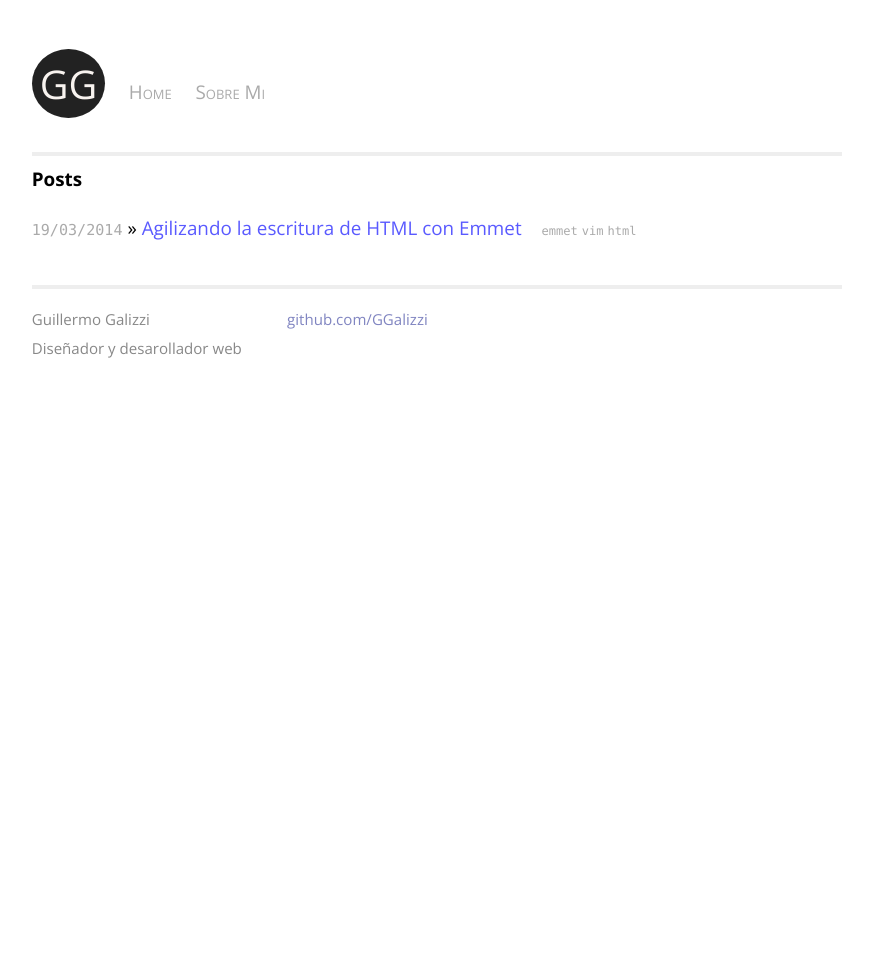
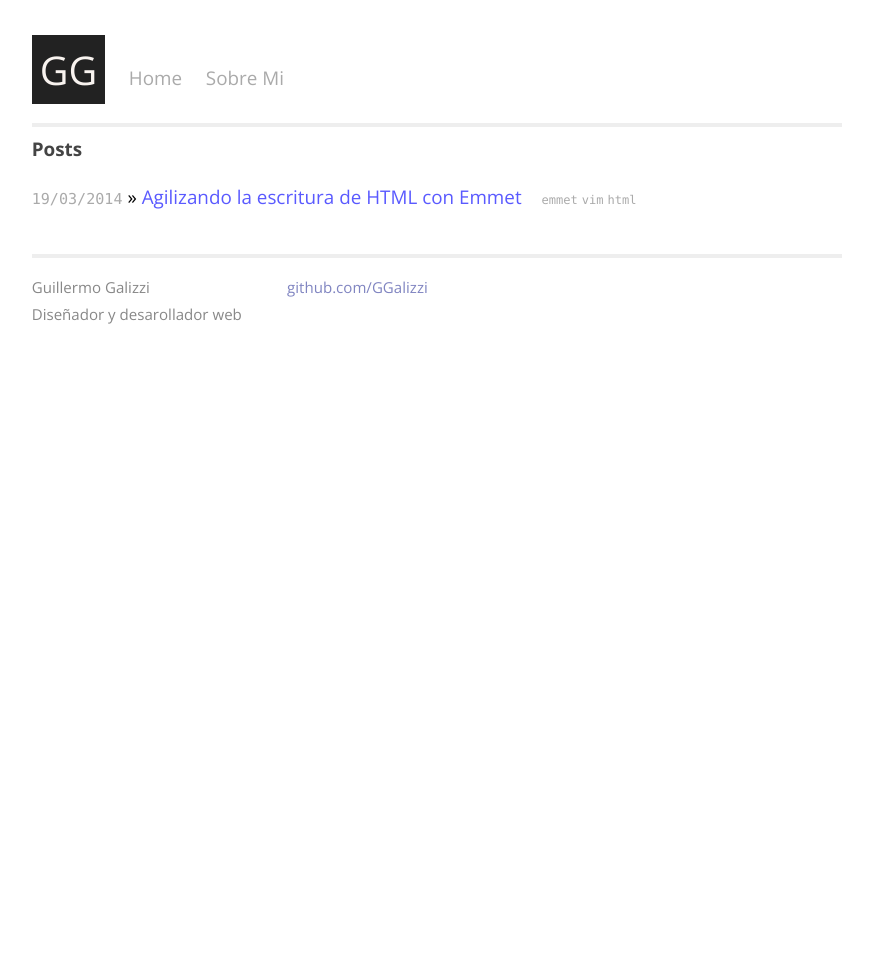
Before and after one commit to GGalizzi/ggalizzi.github.io_old, a Jekyll site: the page built from index.html, in a window 1280 px wide. Shown: the whole page, without its empty margins (203-1076 px from the left). Built offline with Jekyll 4.4.1, drawn with Linux system fonts in a browser that asks for light colours; Markdown is read by kramdown in place of the engine named in the settings.

Commit message:
white-space manage, typography

```diff
--- a/_posts/2014-03-19-Emmet.vim.markdown
+++ b/_posts/2014-03-19-Emmet.vim.markdown
@@ -5,9 +5,9 @@
 categories: emmet vim html
 ---
 
+Escribir HTML puede ser algo extremadamente rápido si usas [Emmet](http://emmet.io), un plugin para varios editores de textos y IDEs, como Sublime Text, Eclipse, TextMate, Brackets, NetBeans, Notepad++, VIM, y muchos otros.
+
 <script type="text/javascript" src="https://asciinema.org/a/8289.js" id="asciicast-8289" async></script>
-
-Escribir HTML puede ser algo extremadamente rápido si usas [Emmet](http://emmet.io), un plugin para varios editores de textos y IDEs, como Sublime Text, Eclipse, TextMate, Brackets, NetBeans, Notepad++, VIM, y muchos otros.
 
 La [documentación de emmet](http://docs.emmet.io/) es muy completa y altamente recomendada de leer.
 
--- a/css/main.css
+++ b/css/main.css
@@ -4,7 +4,7 @@
 /*
 /*****************************************************************************/
 
-/* Global Reset */
+/* Base elements style && Global Reset */
 * {
   margin: 0;
   padding: 0;
@@ -23,13 +23,22 @@
 }
 
 h1, h2, h3, h4, h5, h6 {
-  font-size: 100%; }
+  font-size: 100%;
+  color: #444;
+}
 
 h1 { margin-bottom: 1em; }
-p { margin: 1.1em 0; color: #888;}
+
+h3 { font-size: 1.2em; }
+
+p {
+  margin: 1.1em 0;
+  color: #888;
+}
 
 a {
-  color: #5A5AFF; text-decoration: none;
+  color: #5A5AFF;
+  text-decoration: none;
   transition: all 0.5s ease;
 }
 
@@ -80,7 +89,7 @@
   max-width: 36em;
   padding: 0 1em;
   margin: 2em auto;
-  line-height: 1.5em;
+ line-height: 1.4em;
 }
 
 @media all and (min-width: 780px) {
@@ -110,21 +119,24 @@
   border-bottom: 4px solid #eee;
   margin-bottom: 0.5em;
 }
+
 .header a {
   font-weight: normal;
   text-decoration: none;
 }
 
+.header:hover .extra {
+  color: #222;
+}
+
 .logo {
   display: inline-block;
   font-size: 210%;
-  line-height: 1.4em;
 }
 
 .logo a {
   color: #F8F3EF;
   background-color: #222;
-  border-radius: 100%;
   padding: .2em;
 }
 
@@ -140,7 +152,6 @@
   line-height: 1.4em;
   text-transform: uppercase;
   display: inline-block;
-  margin-bottom: 2em;
   font-weight: normal;
 }
 
@@ -149,14 +160,13 @@
 }
 
 .title a:hover {
-  color: #000;
+  color: #222;
 }
 
 .header a.extra {
   color: #aaa;
   margin-left: 1em;
   font-size: 100%;
-  font-variant: small-caps;
 }
 
 .header a.extra:hover {
@@ -204,8 +214,14 @@
 .post pre {
   border: 1px solid #444;
   background-color: #222;
-  padding: 0 .4em;
+  padding: .4em;
   color: #fff;
+  line-height: 1em;
+}
+
+.post > p:first-of-type {
+  font-size: 1.25em;
+  line-height: 1.35em;
 }
 
 .post ul, .post ol {
@@ -214,7 +230,8 @@
 
 .post code {
   border: 1px solid #ddd;
-  padding: 0 .2em;
+  border-radius: .4em;
+  padding: .2em .4em;
   font-family: monospace;
   font-size: 0.8em;
 }
```
